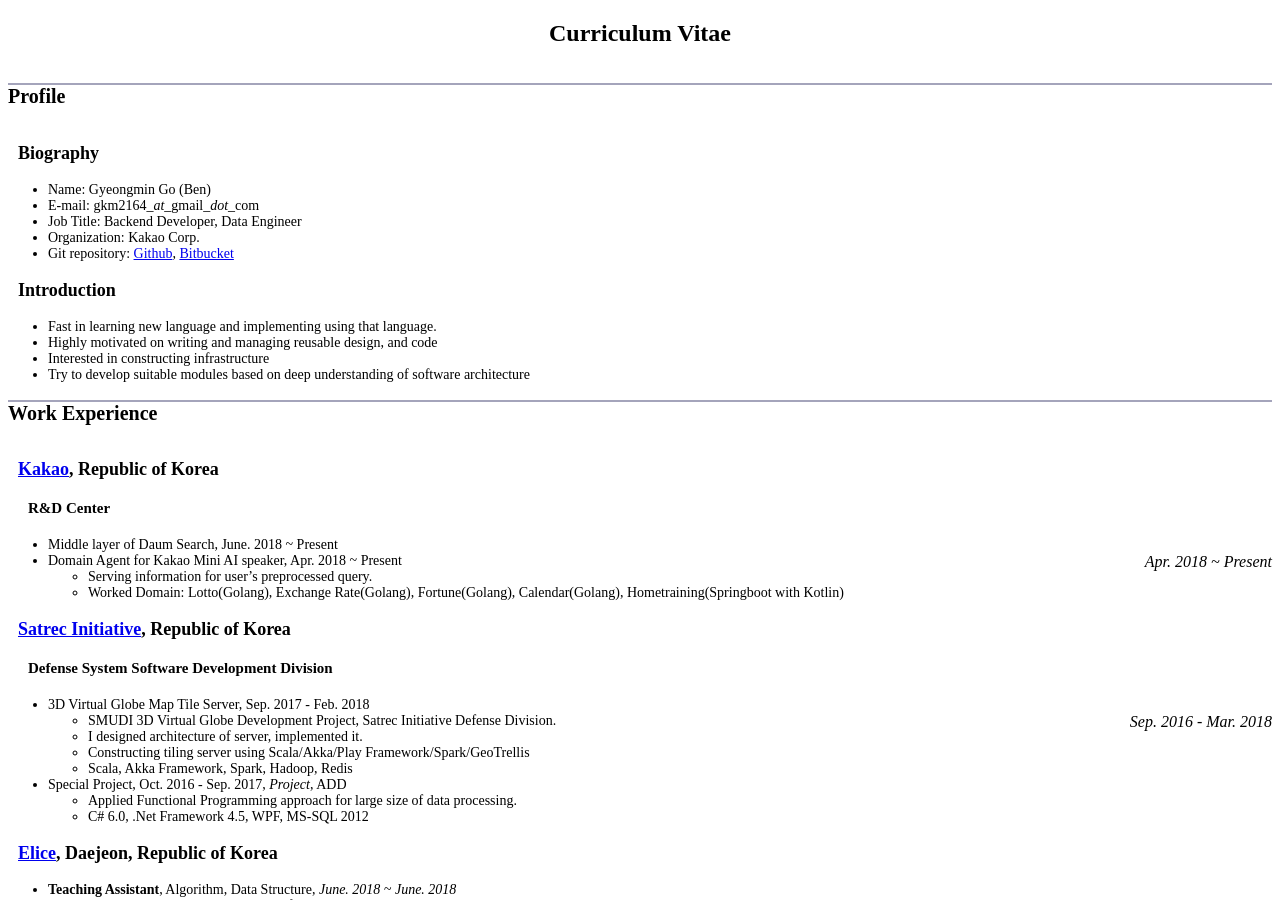
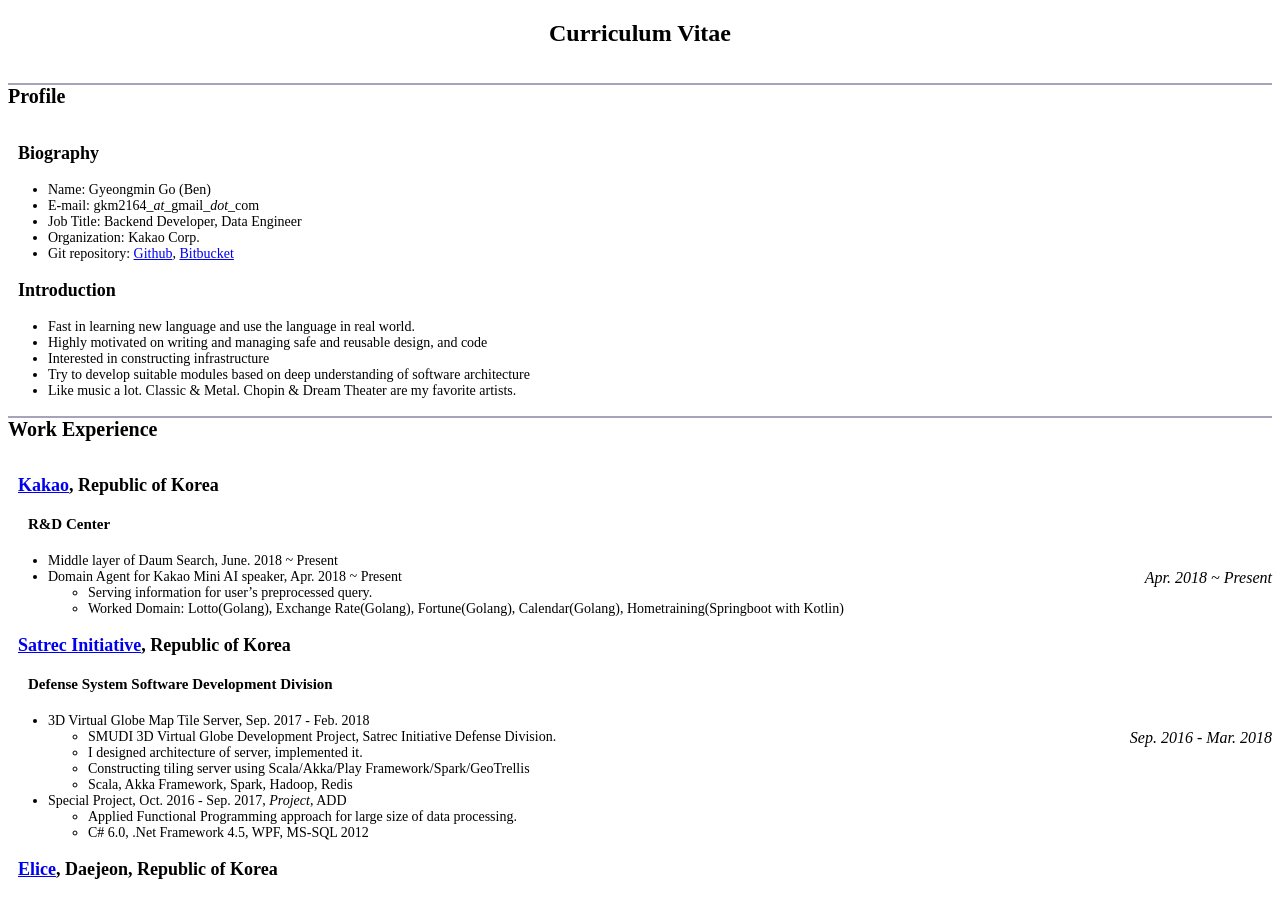
Before and after one commit to gkm2164/gkm2164.github.io, a Jekyll site: the page built from index.md, in a window 1280 px wide and 900 px high. Built offline with Jekyll 4.4.1, drawn with Linux system fonts in a browser that asks for light colours; our own code applies the rules of GitHub Pages for plain Markdown files.

Commit message:
Update index.md

```diff
--- a/index.md
+++ b/index.md
@@ -15,10 +15,11 @@ layout: default
 * Git repository: [Github](https://github.com/gkm2164), [Bitbucket](https://bitbucket.org/gkm2164)
 
 ### Introduction
-* Fast in learning new language and implementing using that language.
-* Highly motivated on writing and managing reusable design, and code
+* Fast in learning new language and use the language in real world.
+* Highly motivated on writing and managing safe and reusable design, and code
 * Interested in constructing infrastructure
 * Try to develop suitable modules based on deep understanding of software architecture
+* Like music a lot. Classic & Metal. Chopin & Dream Theater are my favorite artists.
 
 ## Work Experience
 
```
